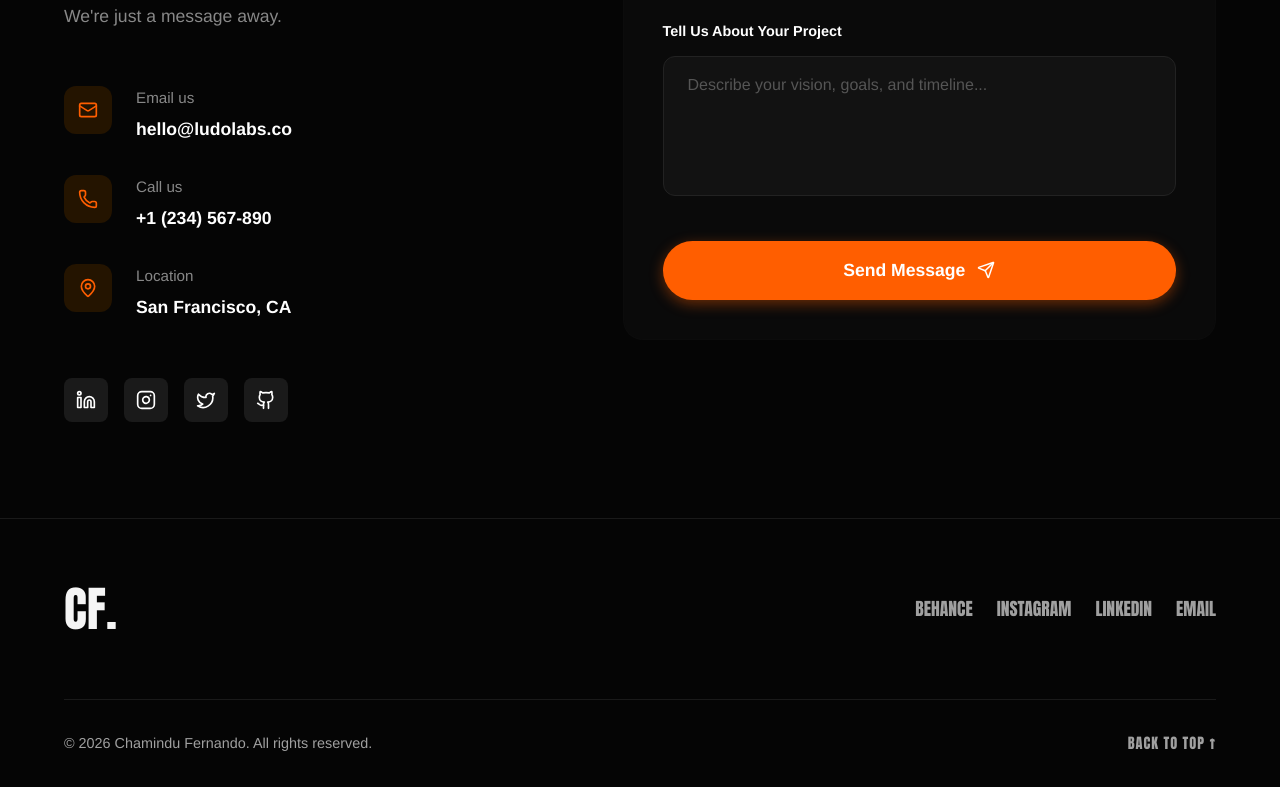
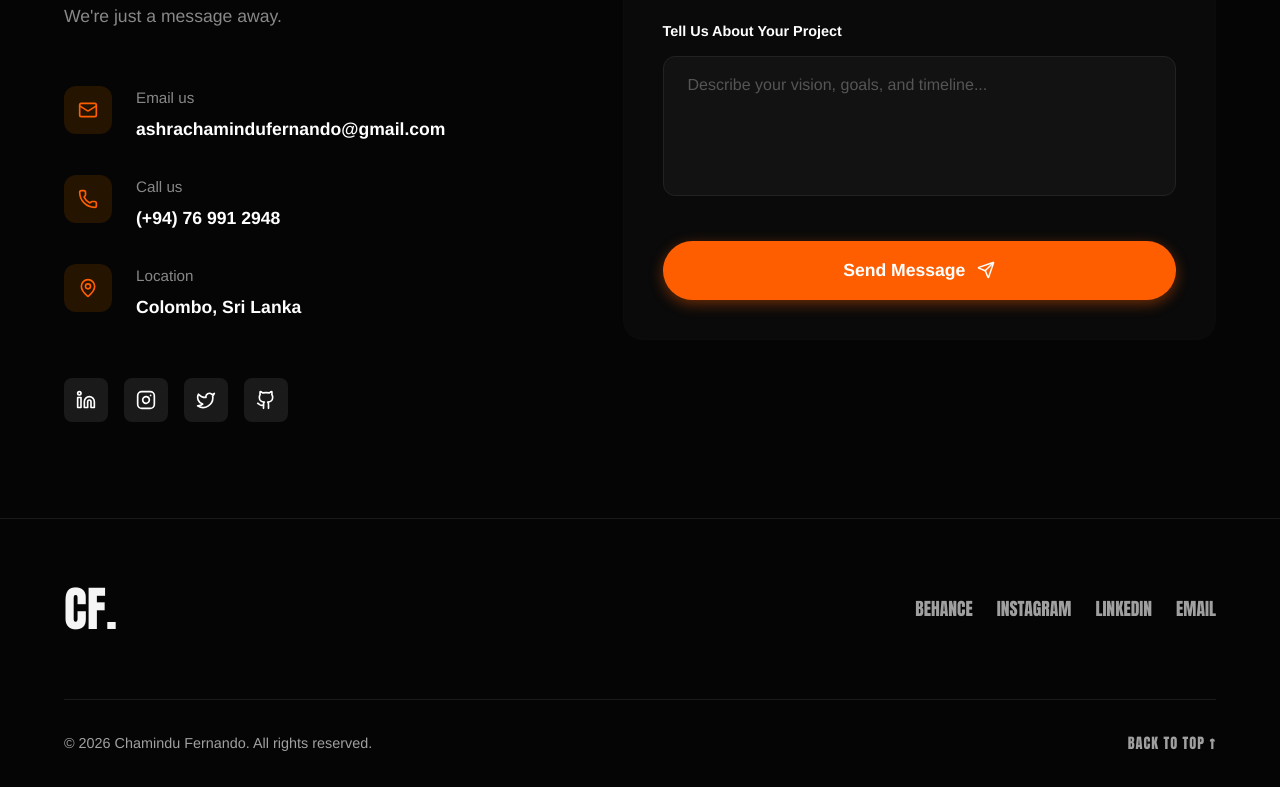
Before and after one commit to chamindufernando2002-lang/chamindu-fernando, a Next.js app: page / in a window 1280 px wide. Shown: the part 3799-4586 px from the top of the page. Built offline with nearby package versions, Linux system fonts and the light colour scheme; a web font is replaced by a local one.

Commit message:
added contact details

```diff
--- a/src/components/Sections/Contact/Contact.jsx
+++ b/src/components/Sections/Contact/Contact.jsx
@@ -71,7 +71,7 @@ const Contact = () => {
                </div>
                <div className="detail-text-col">
                  <span className="detail-label">Email us</span>
-                 <a href="mailto:hello@ludolabs.co" className="detail-value cursor-hover font-bold">hello@ludolabs.co</a>
+                 <a href="mailto:ashrachamindufernando@gmail.com" className="detail-value cursor-hover font-bold">ashrachamindufernando@gmail.com</a>
                </div>
             </div>
 
@@ -81,7 +81,7 @@ const Contact = () => {
                </div>
                <div className="detail-text-col">
                  <span className="detail-label">Call us</span>
-                 <a href="tel:+1234567890" className="detail-value cursor-hover font-bold">+1 (234) 567-890</a>
+                 <a href="tel:+94769912948" className="detail-value cursor-hover font-bold">(+94) 76 991 2948</a>
                </div>
             </div>
 
@@ -91,7 +91,7 @@ const Contact = () => {
                </div>
                <div className="detail-text-col">
                  <span className="detail-label">Location</span>
-                 <span className="detail-value font-bold">San Francisco, CA</span>
+                 <span className="detail-value font-bold">Colombo, Sri Lanka</span>
                </div>
             </div>
           </div>
```
